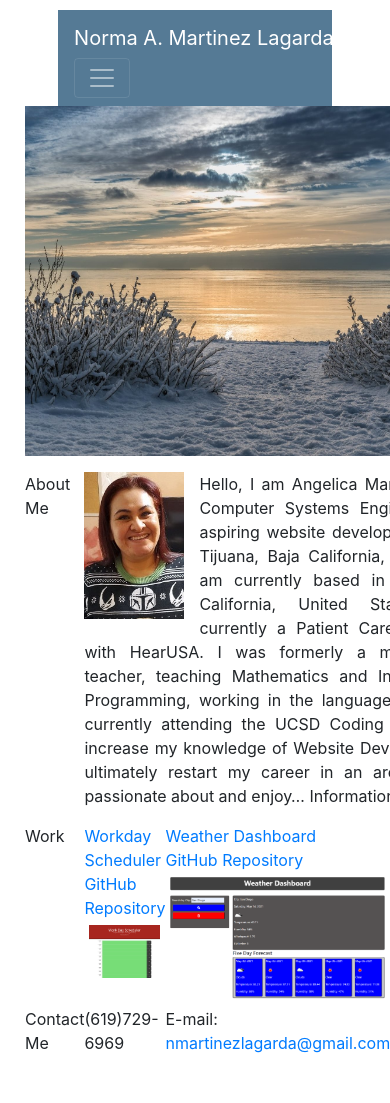
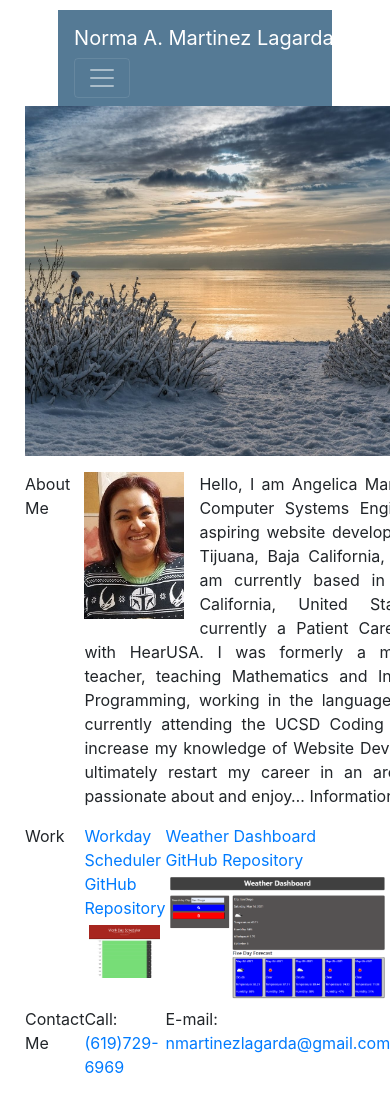
Before and after one commit to AngyMtz/Professional-Materials, a plain HTML site: page index.html in a window 390 px wide. Shown: the top 1103 px of the page. Drawn offline with nearby package versions, Linux system fonts and the light colour scheme.

Commit message:
Phone number hyperlink

```diff
--- a/index.html
+++ b/index.html
@@ -68,7 +68,7 @@
             <p>Contact Me</p>
           </div>
           <div class="phoneNo">
-            <p>(619)729-6969</p>
+            <p>Call: <a href="tel:6197296969">(619)729-6969</a></p>
           </div>
           <div class="email">
             <p>E-mail: <a href="nmartinezlagarda@gmail.com">nmartinezlagarda@gmail.com</a></p>
```
